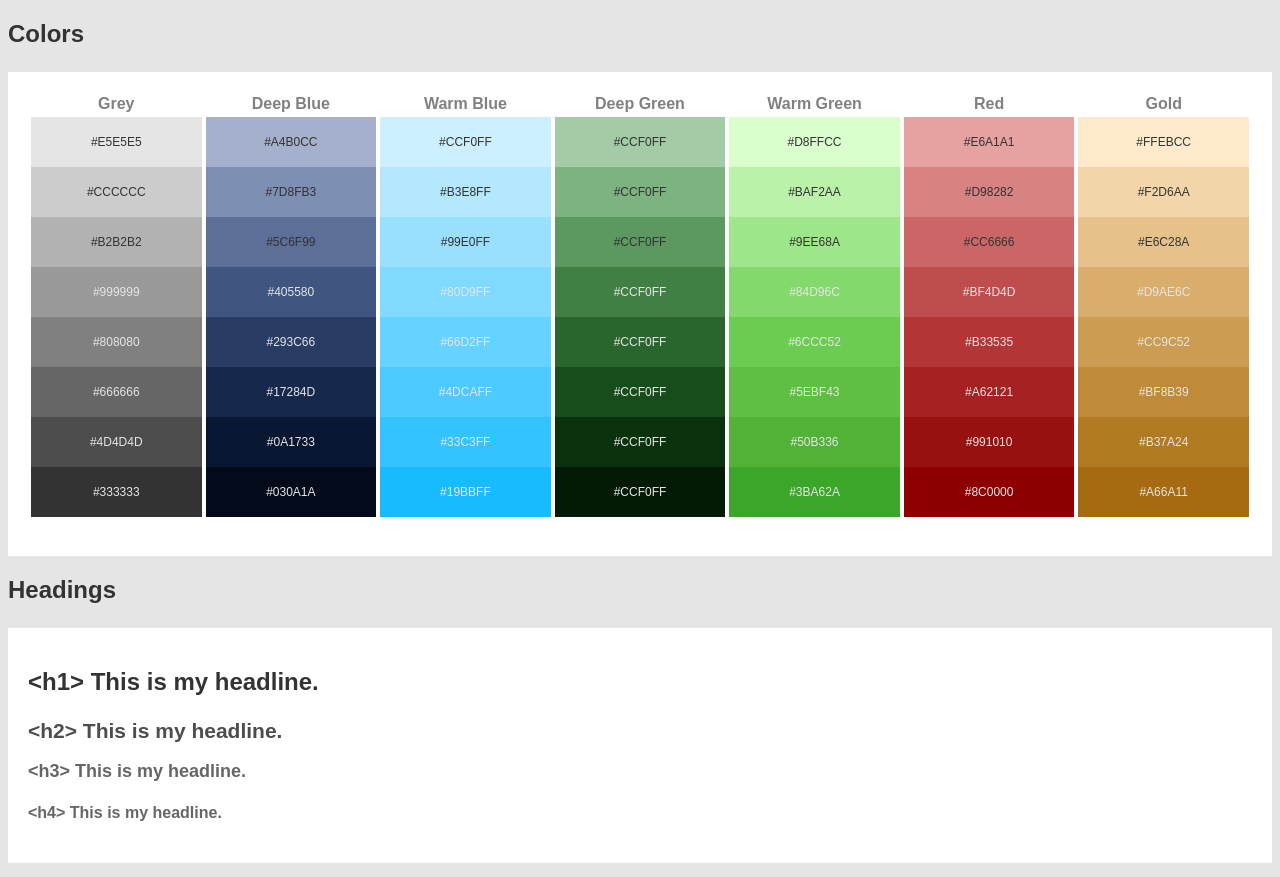
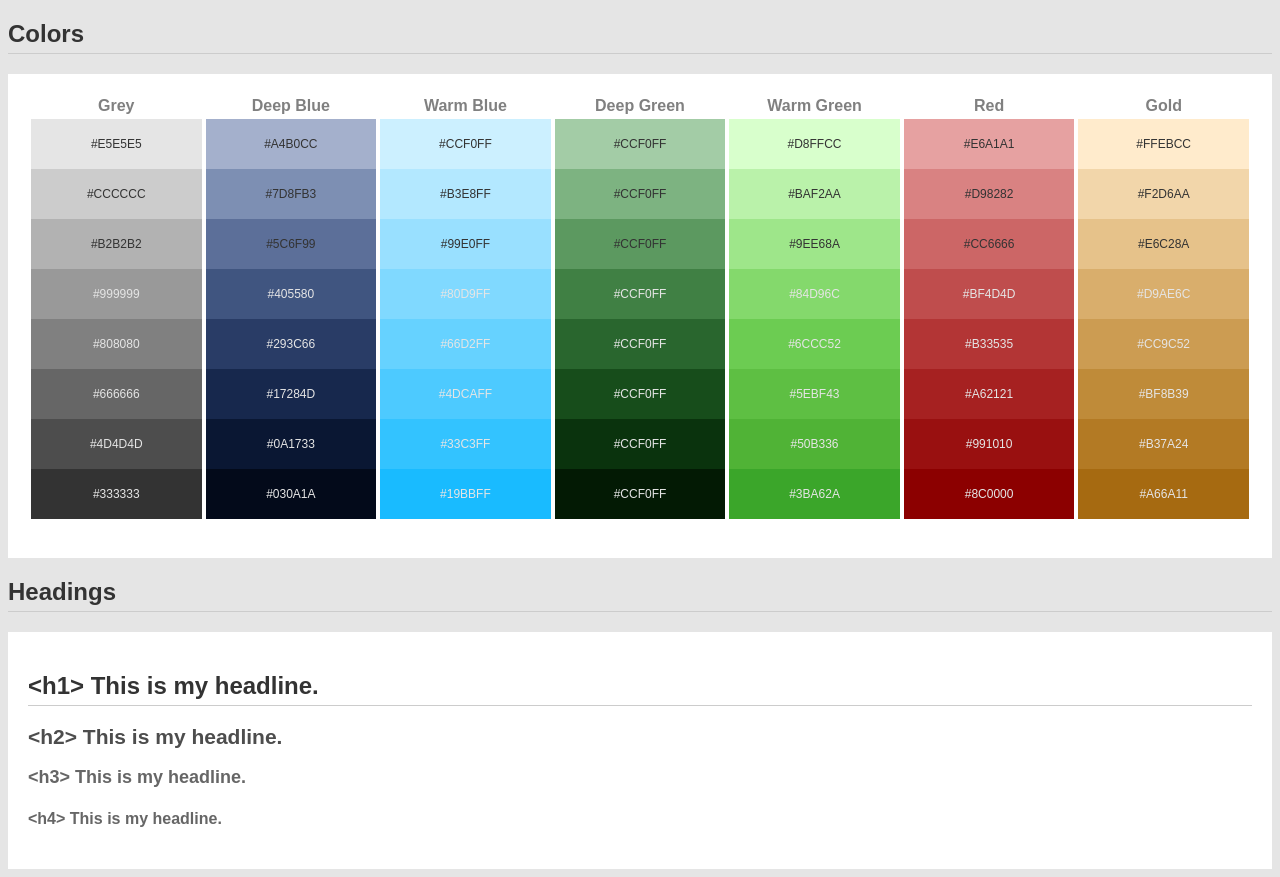
Before and after one commit to andressbarnes/Sass-Styleguide-Boilerplate, a plain HTML site: page index.html in a window 1280 px wide. Drawn offline with Linux system fonts and the light colour scheme.

Commit message:
fix h1 after color

```diff
--- a/static/sass/lib/_body.scss
+++ b/static/sass/lib/_body.scss
@@ -10,10 +10,10 @@ h1 {
 
 h1:after {
     content: '';
-    background: colors(medium-grey-3);
+    background: color(light-grey-1);
     width: 100%;
-    margin-top: 2px;
-    height: 2px;
+    margin-top: 5px;
+    height: 1px;
     display: block;
 }
 
```
Also changed, not shown: static/css/styles.css, 1 other file.
